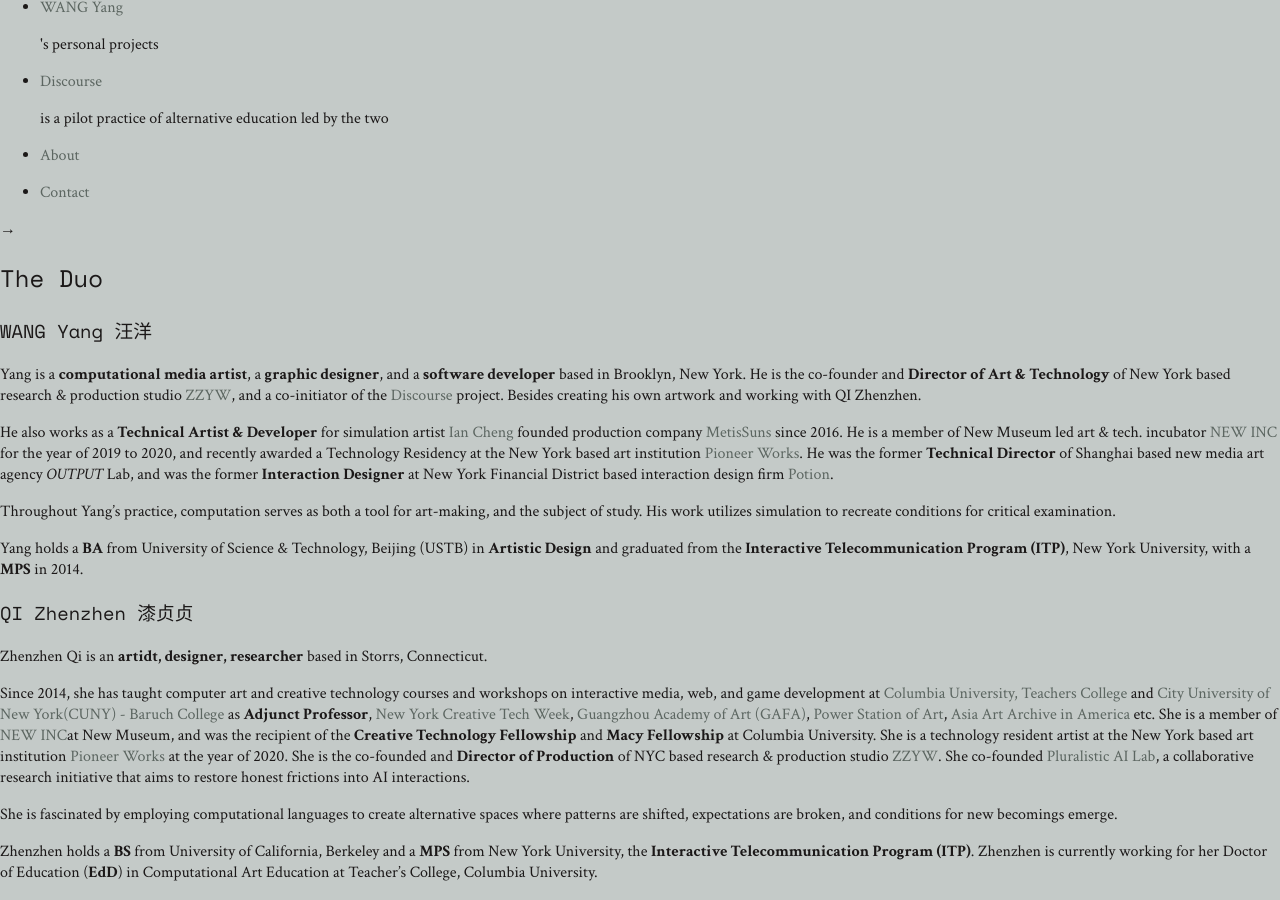
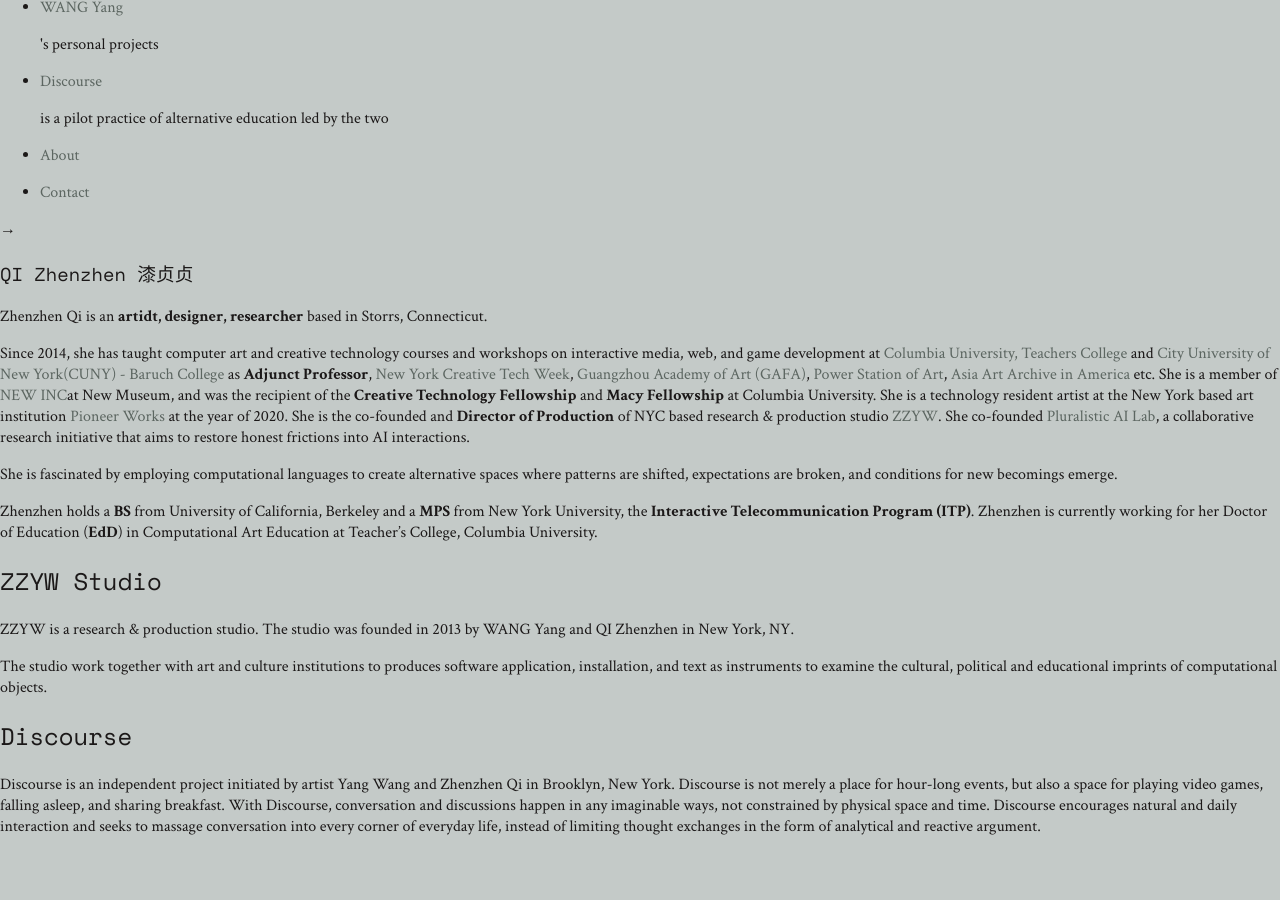
Before and after one commit to zhenzhenqi/zhenzhenqi, a Jekyll site: the page built from about.md, in a window 1280 px wide and 900 px high, scrolled down 805 px. Built offline with Jekyll 4.4.1, drawn with Linux system fonts in a browser that asks for light colours; after the commit the page ends 1658 px from its top, so only the background shows below that.

Commit message:
Delete WANG Yang's biography from about.md
Removed detailed biography of WANG Yang from the about section.

```diff
--- a/about.md
+++ b/about.md
@@ -5,19 +5,6 @@
 category: about
 ---
 
-
-
-## The Duo
-
-### WANG Yang 汪洋
-
-Yang is a **computational media artist**, a **graphic designer**, and a **software developer** based in Brooklyn, New York. He is the co-founder and **Director of Art & Technology** of New York based research & production studio [ZZYW]({{ "/studio" | relative_url }}), and a co-initiator of the [Discourse]({{ "/discourse" | relative_url }}) project. Besides creating his own artwork and working with QI Zhenzhen.
-
-He also works as a **Technical Artist & Developer** for simulation artist [Ian Cheng](http://iancheng.com/) founded production company [MetisSuns](http://metissuns.com/) since 2016. He is a member of New Museum led art & tech. incubator [NEW INC](https://www.newinc.org/) for the year of 2019 to 2020, and recently awarded a Technology Residency at the New York based art institution [Pioneer Works](https://pioneerworks.org/technology/). He was the former **Technical Director** of Shanghai based new media art agency *OUTPUT* Lab, and was the former **Interaction Designer** at New York Financial District based interaction design firm [Potion](https://www.potiondesign.com/).
-
-Throughout Yang’s practice, computation serves as both a tool for art-making, and the subject of study. His work utilizes simulation to recreate conditions for critical examination.
-
-Yang holds a **BA** from University of Science & Technology, Beijing (USTB) in **Artistic Design** and graduated from the **Interactive Telecommunication Program (ITP)**, New York University, with a **MPS** in 2014.
 
 ### QI Zhenzhen 漆贞贞
 
```
